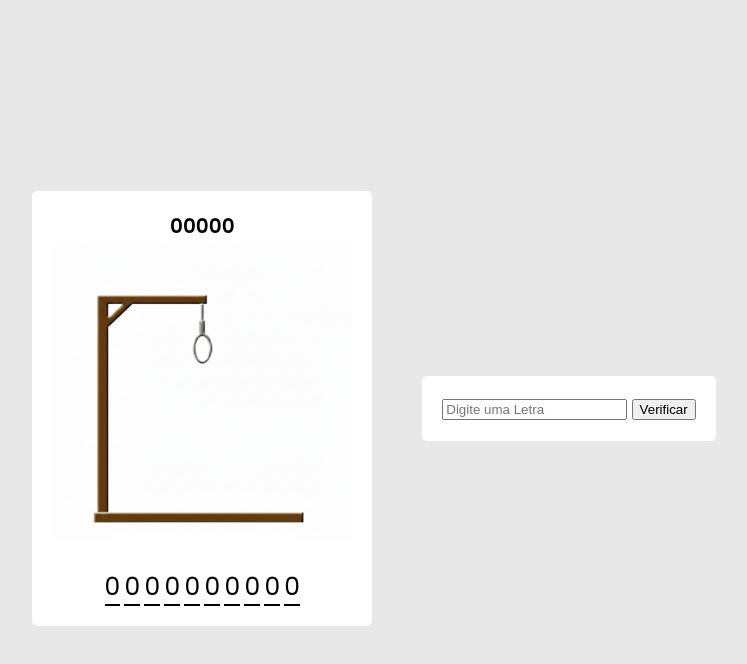
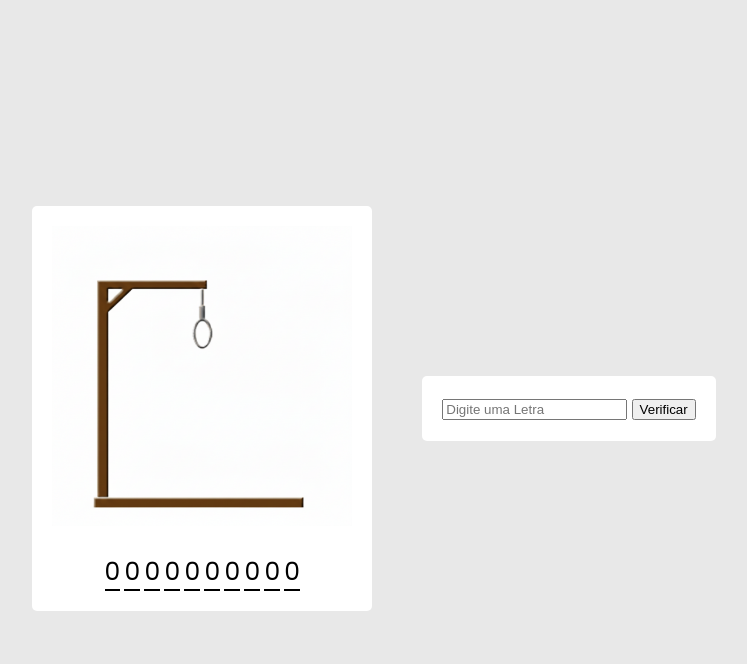
Before and after one commit to ericksantanay/jogo-da-forca-js, a plain HTML site: page index.html in a window 1280 px wide. Both pictures are taken after a click on the button "Verificar". Shown: the whole page, without its empty margins (241-988 px from the left). Drawn offline with Linux system fonts and the light colour scheme.

Commit message:
Ajustando

```diff
--- a/index.html
+++ b/index.html
@@ -9,7 +9,7 @@
 <body>
     <div id="container">
         <div id="mostrar">
-            <span id="resultado">00000</span>
+            <span id="resultado"></span>
         </div>
 
 
--- a/script.js
+++ b/script.js
@@ -26,6 +26,13 @@ let letraT = document.getElementById("ultimo") //Letra T
 // Saida das letras que o usuario já digitou
 let r = document.getElementById('resultado')
 
+
+//###########################################
+// Armazenando as letras digitadas
+//###########################################
+let letraDigitada = []
+
+
 //###########################################
 // Função de verificar as letras e ver se o usuario acertou
 //###########################################
@@ -43,23 +50,59 @@ function VerificarLetra() {
         alert('Escreva uma letra por vez!')
     }
 
+    // lETRA
     // Verificando se tem a letra J
     if (input == 'J') {
         letraJ.innerText = 'J'
     }
 
+    // lETRA
     if (input == 'A') {
         letraAum.innerHTML = 'A'
         letraAdois.innerHTML = 'A'
     }
 
 
+    // lETRA
     if (input == 'V') {
         letraV.innerText = 'V'
     }
 
+    // lETRA
+    if (input == 'S') {
+        letraS.innerText = 'S'
+    }
 
+    // lETRA
+     if (input == 'C') {
+        letraC.innerText = 'C'
+    }
 
+    // lETRA
+     if (input == 'R') {
+        letraR.innerText = 'R'
+    }
+
+    // lETRA
+     if (input == 'I') {
+        letraI.innerText = 'I'
+    }
+
+    // lETRA
+     if (input == 'P') {
+        letraP.innerText = 'P'
+    }
+
+    // lETRA T
+     if (input == 'T') {
+        letraT.innerText = 'T'
+    }
+
+    r.innerHTML = ''
+
+    letraDigitada.push(input)
+
+    r.innerText += (letraDigitada)
 
 
     // POR UMA CONDIÇÃO SÓ PARA O ERRO, AI EU COLOCO O INDICE E A CADA ERRO ELE PERCORRE 1 ITEM DO ARRAY É COMO SE FOSSE UM BOTAO PASSANDO A IMAGENS PARA FRENTE
```
